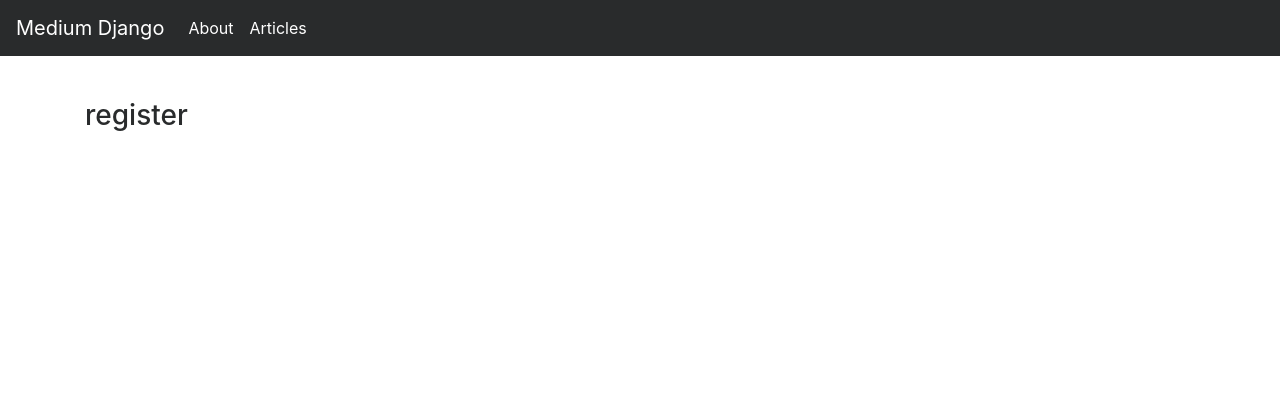
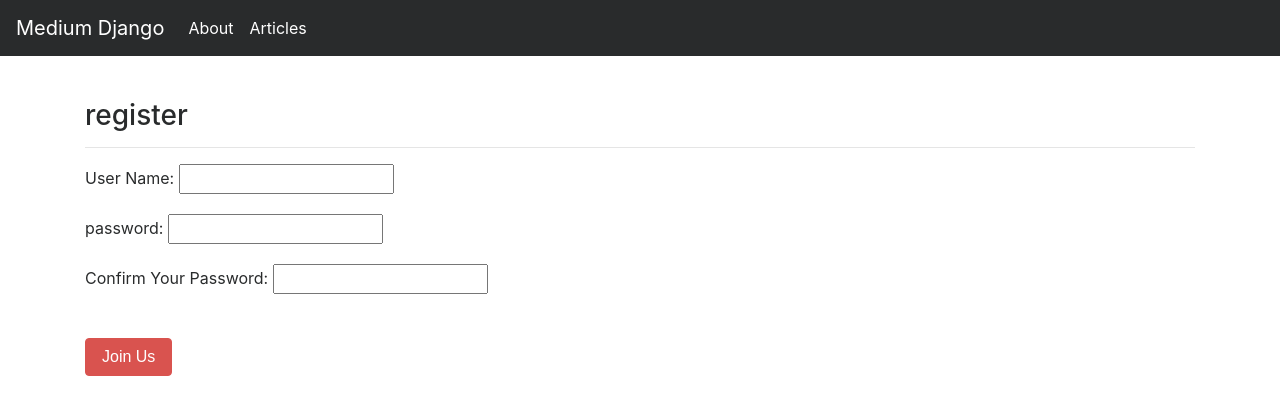
Before and after one commit to ysfoz/django_Portal, a Django app: page /user/register/ in a window 1280 px wide. Shown: the top 415 px of the page. Run offline with Django 3.2, Linux system fonts and the light colour scheme; some libraries are stand-ins or nearby versions.

Commit message:
added register form

```diff
--- a/src/templates/register.html
+++ b/src/templates/register.html
@@ -9,4 +9,11 @@
 
 {% block body %}
     <h3>register</h3>
+    <hr>
+    <form action="" method="POST">
+        {% csrf_token %}
+        {{ form.as_p }}
+       <br>
+       <button type="submit" class="btn btn-danger">Join Us</button>
+    </form>
 {% endblock body %}
--- a/src/user/forms.py
+++ b/src/user/forms.py
@@ -1,3 +1,23 @@
 from django import forms
+from django.core.exceptions import ValidationError
+from django.forms.widgets import PasswordInput
 
-class RegisterForm(forms.Form)
+class RegisterForm(forms.Form):
+    username = forms.CharField(max_length=50,label='User Name')
+    password = forms.CharField(max_length=20,label='password',widget=forms.PasswordInput)
+    confirm = forms.CharField(max_length=20,label='Confirm Your Password',widget=PasswordInput)
+
+    def clean(self):
+        username = self.cleaned_data.get('username')
+        password = self.cleaned_data.get('password')
+        confirm = self.cleaned_data.get('confirm')
+
+        if password and confirm and password != confirm:
+            raise forms.ValidationError('Passwords are not match')
+
+        values = {
+            'username':username,
+            'password':password
+        }
+
+        return values
--- a/src/user/urls.py
+++ b/src/user/urls.py
@@ -1,10 +1,10 @@
 from django.urls import path
-from .views import register,login, logout
+from .views import register,login_user, logout_user
 
 urlpatterns = [
 
     path('register/', register,name='register'),
-    path('login/', login,name='login'),
-    path('logout/', logout,name='logout'),
+    path('login/', login_user,name='login'),
+    path('logout/', logout_user,name='logout'),
 
 ]
--- a/src/user/views.py
+++ b/src/user/views.py
@@ -1,13 +1,59 @@
-from django.http.response import HttpResponse
-from django.shortcuts import render
 
+from django.shortcuts import render, redirect
+from .forms import RegisterForm
+
+from django.contrib.auth.models import User
+from django.contrib.auth import login
 # Create your views here.
 
+
+
+# 1. yöntem
+# def register(request):
+#     if request.method == 'POST':
+#         form = RegisterForm(request.POST)
+#         if form.is_valid():
+#             username = form.cleaned_data.get('username')
+#             password = form.cleaned_data.get('password')
+
+#             user = User(username=username)
+#             user.set_password(password)
+#             user.save()
+#             login(request, user)
+#             return redirect('index')
+#         context = {
+#         'form': form
+#         }
+#         return render(request, 'register.html', context)
+
+#     else:
+#         form = RegisterForm()
+#         context = {
+#             'form': form
+#         }
+#         return render(request, 'register.html', context)
+
 def register(request):
-    return render(request, 'register.html')
+   form = RegisterForm(request.POST or None)
+   if form.is_valid():
+       username = form.cleaned_data.get('username')
+       password = form.cleaned_data.get('password')
+       user = User(username=username)
+       user.set_password(password)
+       user.save()
+       return redirect('index')
+   context = {
+       'form':form
+   }
 
-def login(request):
+   return render(request,'register.html',context)
+
+
+
+
+def login_user(request):
     return render(request, 'login.html')
 
-def logout(request):
+
+def logout_user(request):
     return render(request, 'logout.html')
```
Also changed, not shown: 2 other files.
